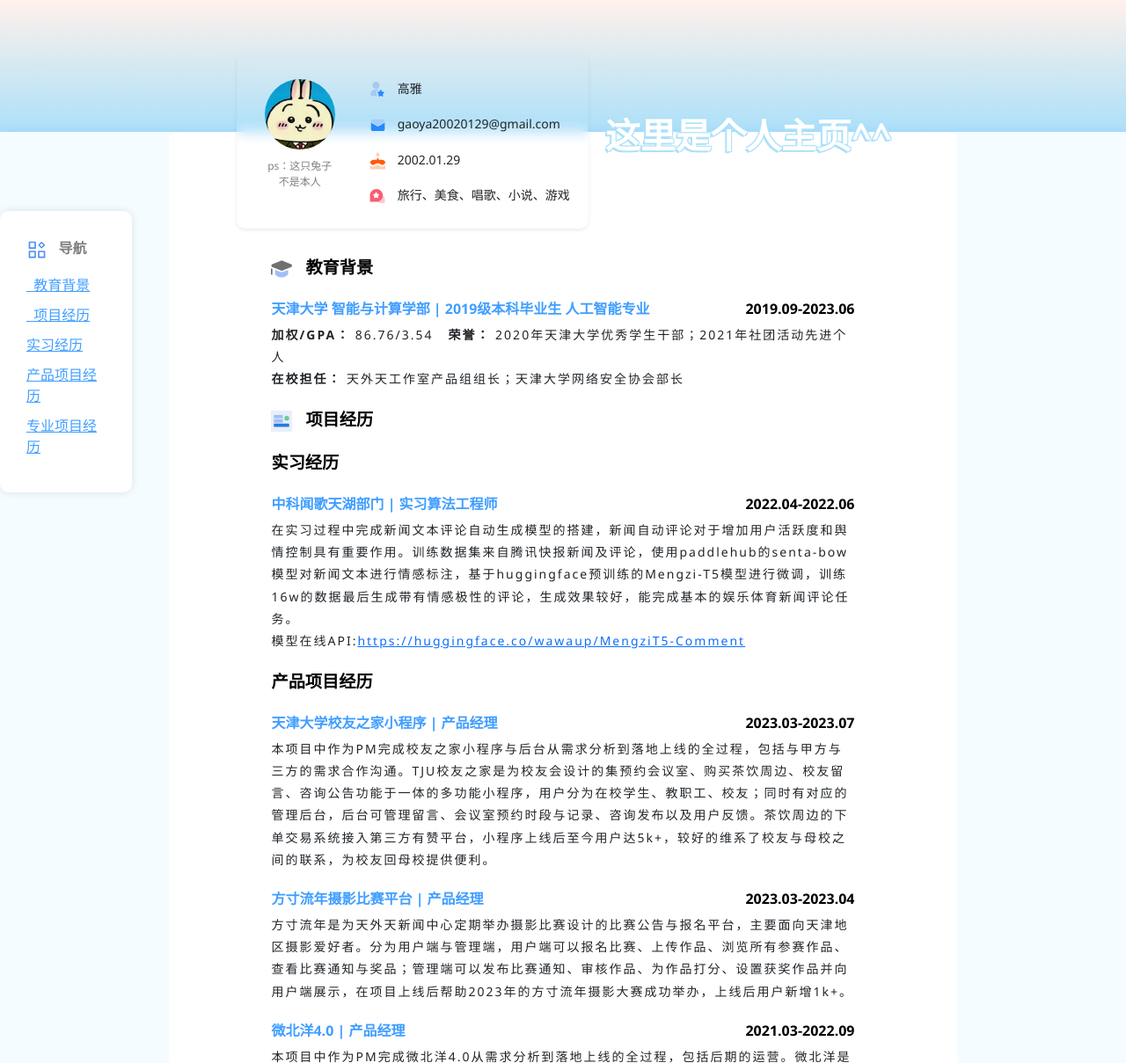
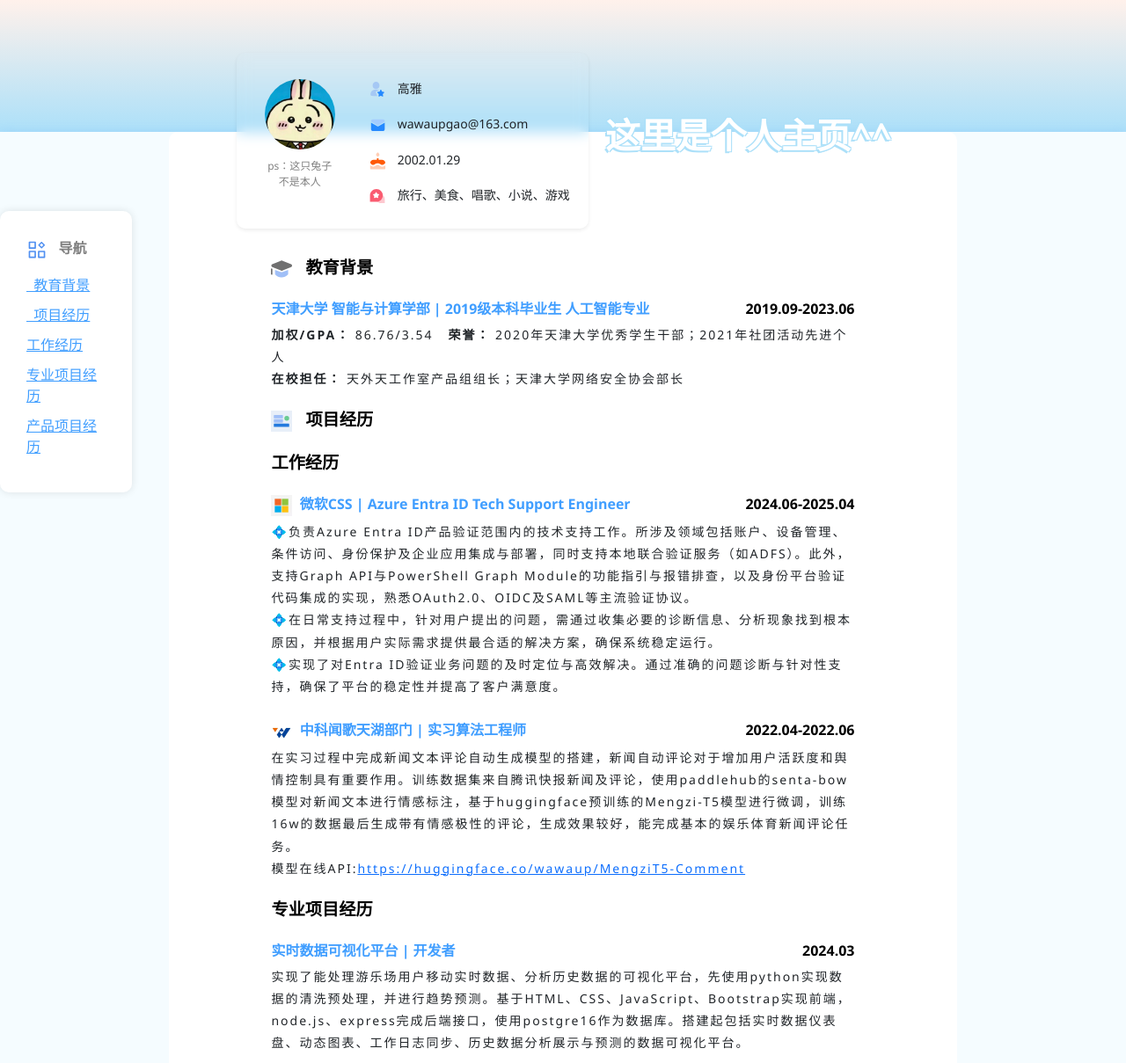
Before and after one commit to wawaup/wawaup.github.io, a website: page index.html in a window 1280 px wide. Shown: the top 1209 px of the page at 88% size. Drawn offline with nearby package versions, Linux system fonts and the light colour scheme; no server answers.

Commit message:
update my CV

```diff
--- a/index.html
+++ b/index.html
@@ -17,7 +17,7 @@
                 </div>
                 <div class="col-8" style="display: flex; flex-direction: column; text-align: left; font-size: 14px; ">
                     <p><img src="public/img/name.svg" style="width: 24px;"/> &nbsp;&nbsp;高雅</p>
-                    <p><img src="public/img/mailbox.svg" style="width: 24px;"/> &nbsp;&nbsp;gaoya20020129@gmail.com</p>
+                    <p><img src="public/img/mailbox.svg" style="width: 24px;"/> &nbsp;&nbsp;wawaupgao@163.com</p>
                     <p><img src="public/img/cake.svg" style="width: 24px;"/> &nbsp;&nbsp;2002.01.29</p>
                     <p><img src="public/img/hobby.svg" style="width: 24px;"/> &nbsp;&nbsp;旅行、美食、唱歌、小说、游戏</p>
                 </div>
@@ -43,10 +43,20 @@
                         </div>
                     </div>
                 <div id="project" class="title"><img src="public/img/project.svg" style="width: 24px;"/> &nbsp;&nbsp;项目经历</div>
-                <div id="company-project" class="title">实习经历</div>
+                <div id="company-project" class="title">工作经历</div>
                 <div class="experience">
                     <div class="header">
-                        <span>中科闻歌天湖部门 | 实习算法工程师</span>
+                        <span><img src="public/img/MS.jpg" style="width: 24px;"/>&nbsp;&nbsp;微软CSS | Azure Entra ID Tech Support Engineer</span>
+                        <span class="period">2024.06-2025.04</span>
+                    </div>
+                    <div class="description">
+                        <div>💠负责Azure Entra ID产品验证范围内的技术支持工作。所涉及领域包括账户、设备管理、条件访问、身份保护及企业应用集成与部署，同时支持本地联合验证服务（如ADFS）。此外，支持Graph API与PowerShell Graph Module的功能指引与报错排查，以及身份平台验证代码集成的实现，熟悉OAuth2.0、OIDC及SAML等主流验证协议。</div>
+                        <div>💠在日常支持过程中，针对用户提出的问题，需通过收集必要的诊断信息、分析现象找到根本原因，并根据用户实际需求提供最合适的解决方案，确保系统稳定运行。</div>
+                        <div>💠实现了对Entra ID验证业务问题的及时定位与高效解决。通过准确的问题诊断与针对性支持，确保了平台的稳定性并提高了客户满意度。</div>
+                        <div>&nbsp;</div>
+                    </div>
+                    <div class="header">
+                        <span><img src="public/img/ZKWG.jpeg" style="width: 24px;"/>&nbsp;&nbsp;中科闻歌天湖部门 | 实习算法工程师</span>
                         <span class="period">2022.04-2022.06</span>
                     </div>
                     <div class="description">
@@ -54,10 +64,10 @@
                         <div>模型在线API:<a href="https://huggingface.co/wawaup/MengziT5-Comment">https://huggingface.co/wawaup/MengziT5-Comment</a></div>
                     </div>
 
+                <div id="dev-project" class="title">专业项目经历</div>
+                <div id="dev-resume"></div>
                 <div id="pm-project" class="title">产品项目经历</div>
                 <div id="pm-resume"></div>
-                <div id="dev-project" class="title">专业项目经历</div>
-                <div id="dev-resume"></div>
             </div>
 
         </div>
```
Also changed, not shown: public/img/MS.jpg (added), public/img/ZKWG.jpeg (added).
